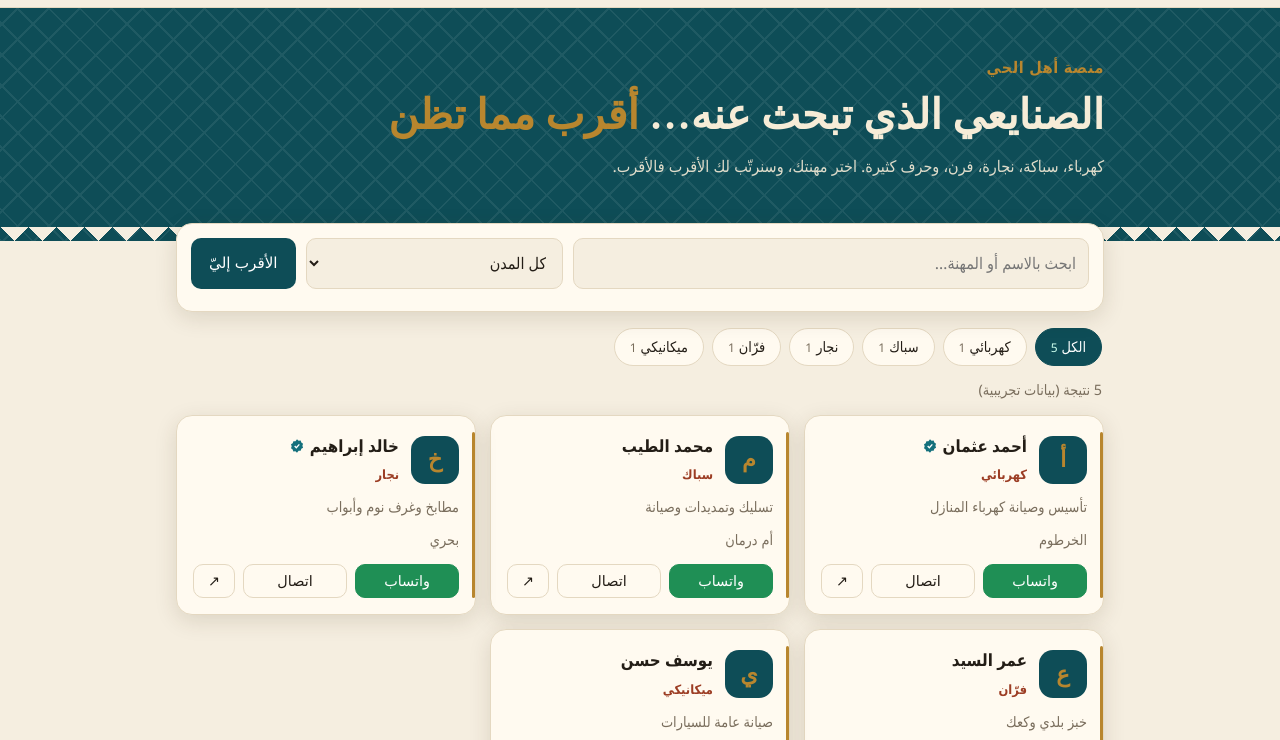
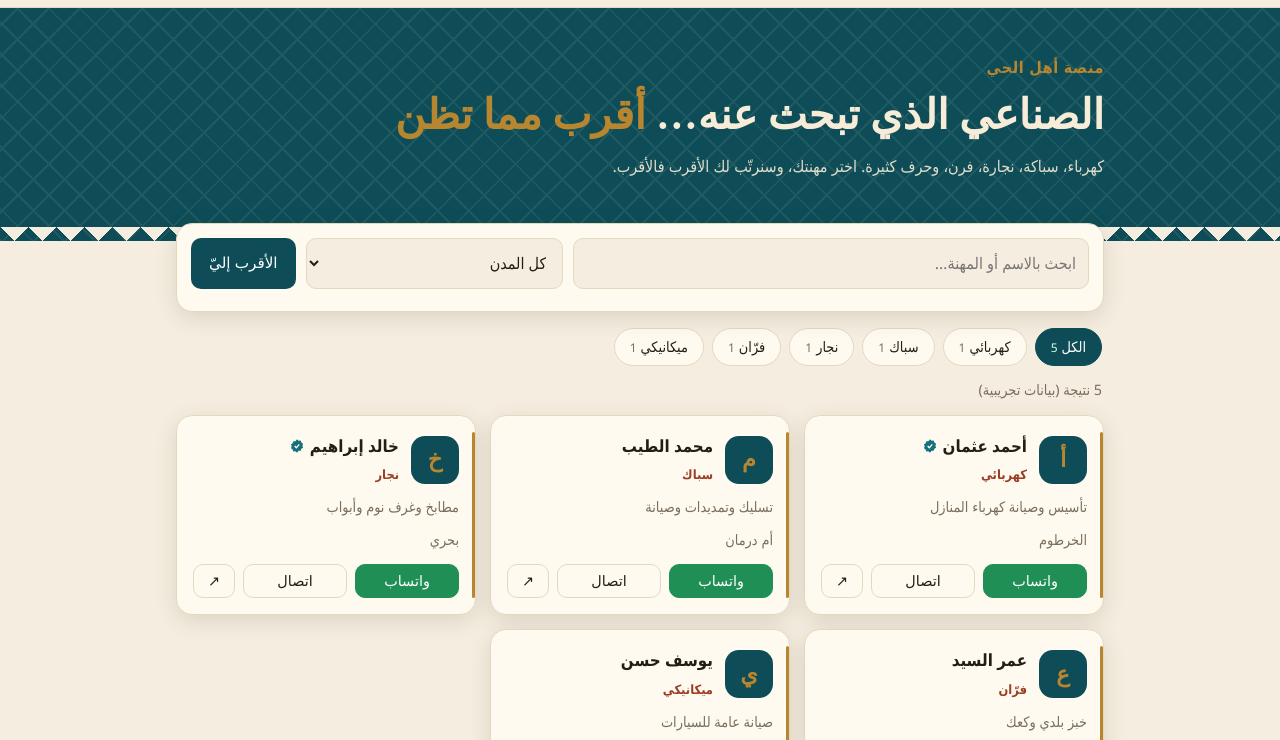
Before and after one commit to mohammedabdalkreem205-blip/qareeb, a plain HTML site: page index.html in a window 1280 px wide. Shown: the part 53-793 px from the top of the page. Drawn offline with nearby package versions, Linux system fonts and the light colour scheme.

Commit message:
Fix typo in heading text in index.html

```diff
--- a/index.html
+++ b/index.html
@@ -30,7 +30,7 @@
 <section class="hero">
   <div class="wrap">
     <p class="eyebrow">منصة أهل الحي</p>
-    <h1>الصنايعي الذي تبحث عنه… <em>أقرب مما تظن</em></h1>
+    <h1>الصناعي الذي تبحث عنه… <em>أقرب مما تظن</em></h1>
     <p class="sub">كهرباء، سباكة، نجارة، فرن، وحرف كثيرة. اختر مهنتك، وسنرتّب لك الأقرب فالأقرب.</p>
   </div>
   <div class="zig"></div>
```
